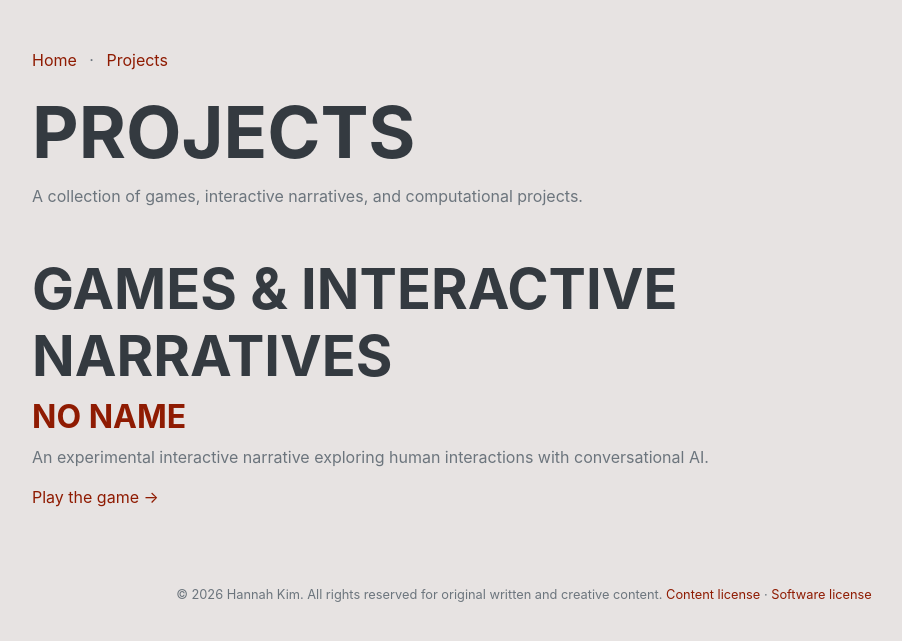
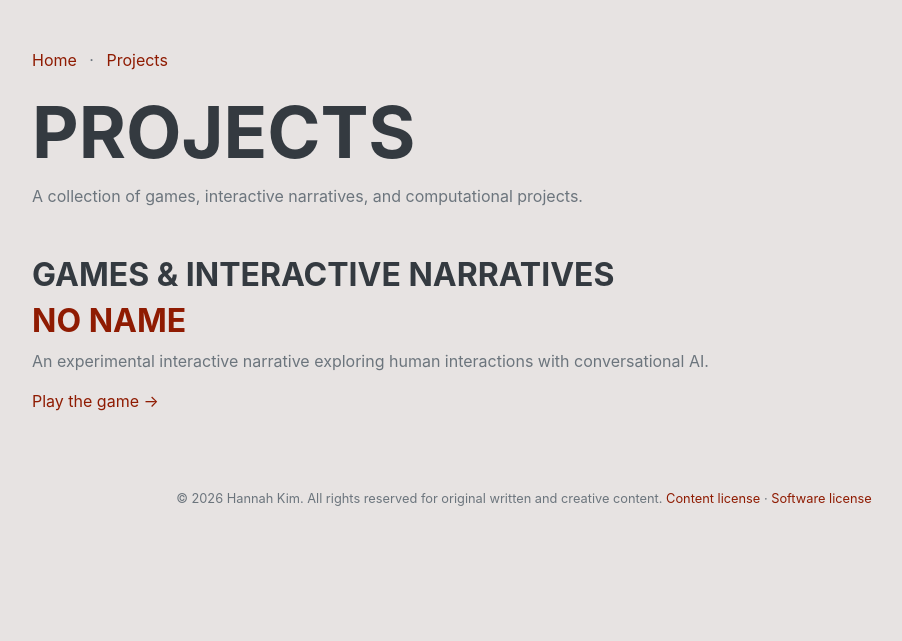
Before and after one commit to hannahkimincompbio/hannahkimincompbio.github.io, a Jekyll site: the page built from projects/index.html, in a window 1280 px wide. Shown: the top 641 px of the page, without its empty margins (252-1154 px from the left). Built offline with Jekyll 4.4.1, drawn with Linux system fonts in a browser that asks for light colours.

Commit message:
index should be updated individually for each project rather than looping over projects in projects/ folder

```diff
--- a/projects/index.html
+++ b/projects/index.html
@@ -37,7 +37,9 @@
     and computational projects.
   </p>
 
-  <h2>Games & Interactive Narratives</h2>
+  <h3>Games & Interactive Narratives</h3>
+
+  <!-- Project 1 -->
 
   <div class="mb-5">
   <h3>
@@ -46,6 +48,11 @@
     </a>
   </h3>
 
+  {% if site.data.projects.no_name.date %}
+    <p class="text-muted">
+      {{ site.data.projects.no_name.date | date: "%B %-d, %Y" }}
+    </p>
+  {% endif %}
   <p>
     An experimental interactive narrative exploring
     human interactions with conversational AI.
```
Lines whose indentation alone changed are shown as unchanged.
